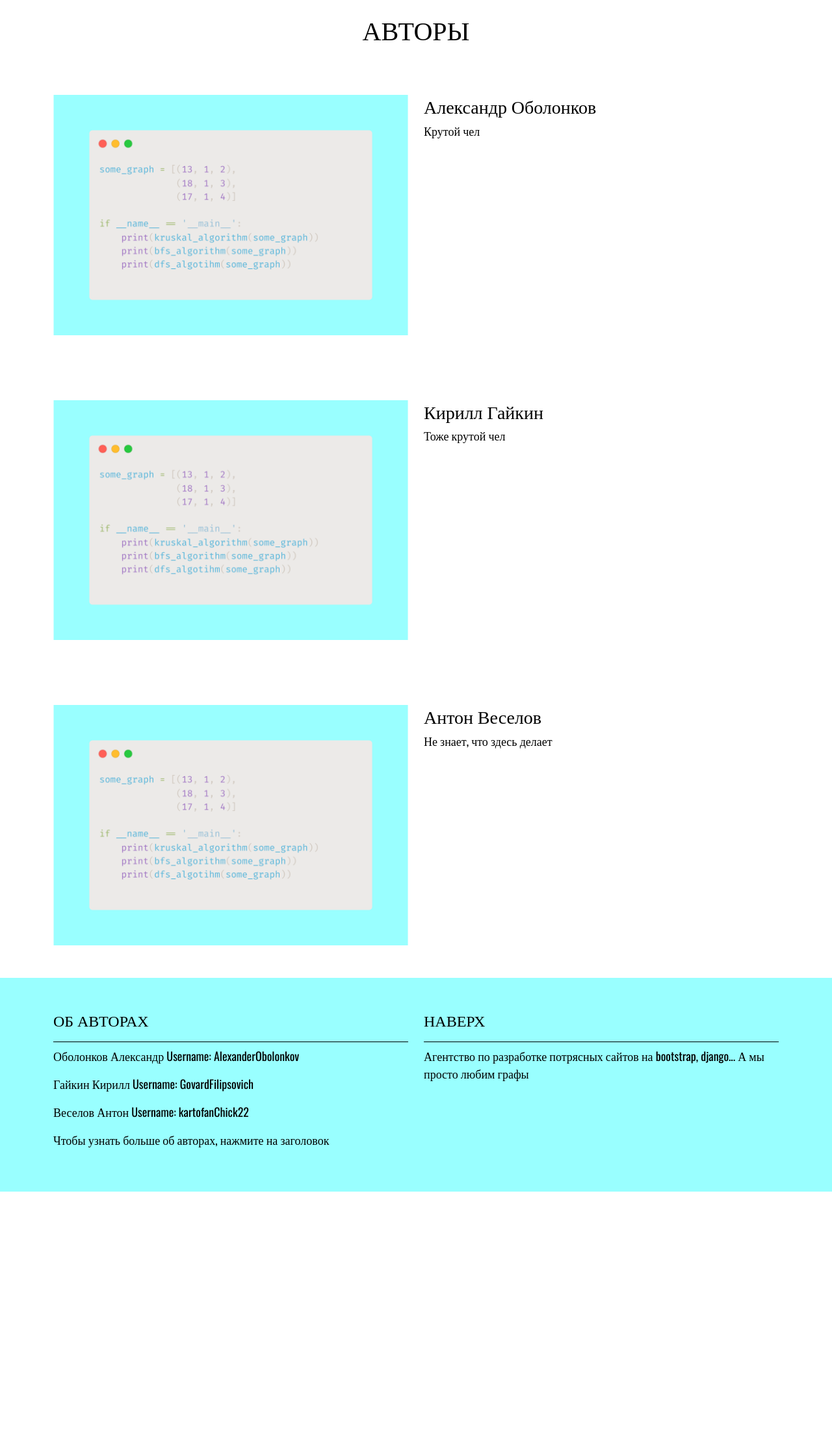
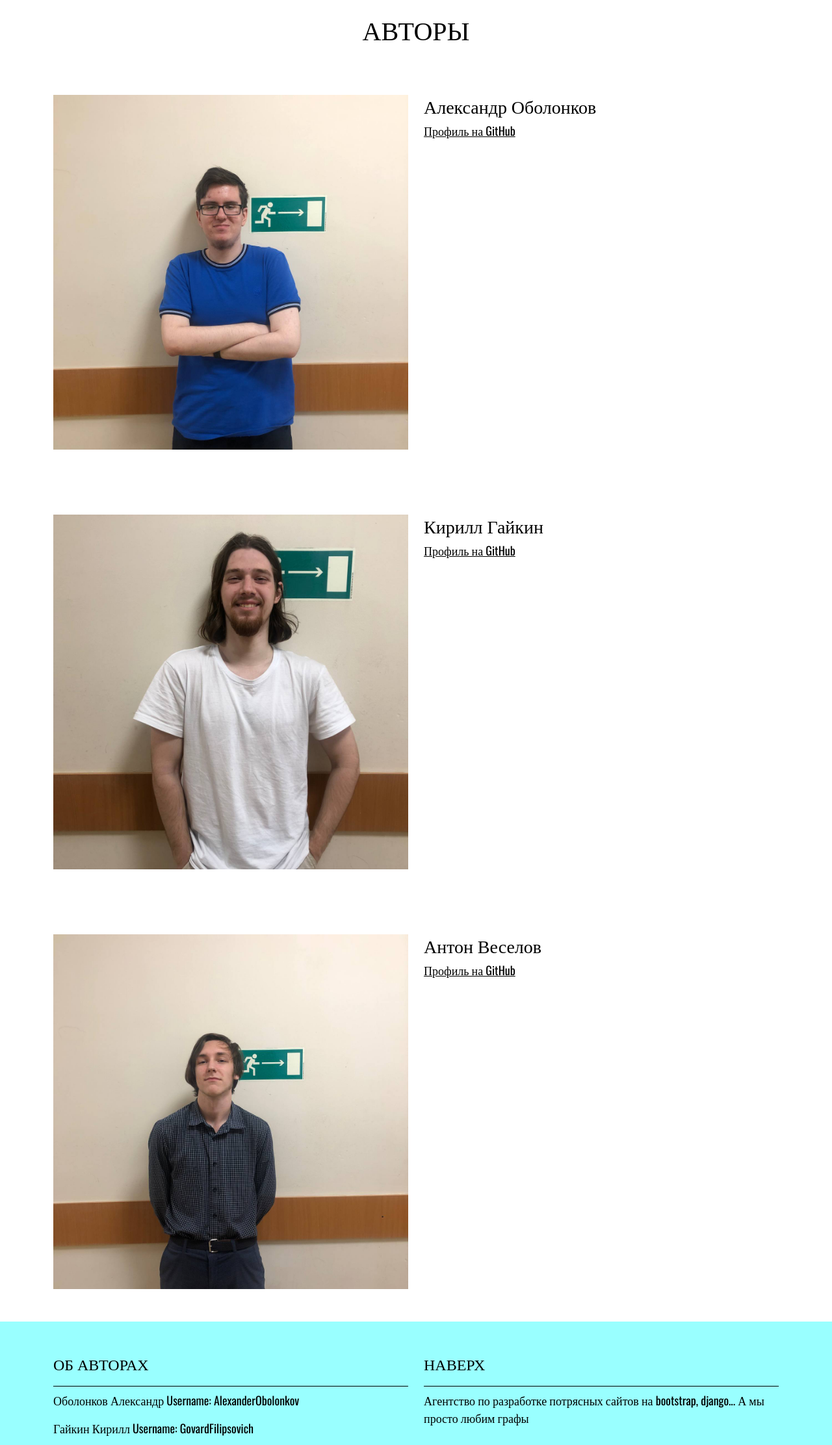
Before and after one commit to AlexanderObolonkov/DjangoWebProject_C022_1_VOG, a Django app: page /authors in a window 1280 px wide. Shown: the part 80-2304 px from the top of the page at 65% size. Before the commit the page ends 1914 px from the top, so only its background shows below. Run offline with Django 4.2, Linux system fonts and the light colour scheme.

Commit message:
Edited authors page

```diff
--- a/graph_site/templates/graph_site/authors.html
+++ b/graph_site/templates/graph_site/authors.html
@@ -10,11 +10,11 @@
         <div class="container">
             <div class="row align-items-start">
                 <div class="col-lg-6 col-sm-12">
-                    <img src="{% static 'img/story.png' %}" alt="story">
+                    <img src="{% static 'img/authors_1.jpg' %}" alt="story">
                 </div>
                 <div class="col-lg-6 col-sm-12">
                     <h3>Александр Оболонков</h3>
-                    <p>Крутой чел</p>
+                    <a href="https://github.com/AlexanderObolonkov">Профиль на GitHub</a>
                 </div>
             </div>
         </div>
@@ -23,11 +23,11 @@
         <div class="container">
             <div class="row align-items-start">
                 <div class="col-lg-6 col-sm-12">
-                    <img src="{% static 'img/story.png' %}" alt="story">
+                    <img src="{% static 'img/authors_2.jpg' %}" alt="story">
                 </div>
                 <div class="col-lg-6 col-sm-12">
                     <h3>Кирилл Гайкин</h3>
-                    <p>Тоже крутой чел</p>
+                    <a href="https://github.com/GovardFilipsovich">Профиль на GitHub</a>
                 </div>
             </div>
         </div>
@@ -36,11 +36,11 @@
         <div class="container">
             <div class="row align-items-start">
                 <div class="col-lg-6 col-sm-12">
-                    <img src="{% static 'img/story.png' %}" alt="story">
+                    <img src="{% static 'img/authors_3.jpg' %}" alt="story">
                 </div>
                 <div class="col-lg-6 col-sm-12">
                     <h3>Антон Веселов</h3>
-                    <p>Не знает, что здесь делает</p>
+                    <a href="https://github.com/kartofanChik22">Профиль на GitHub</a>
                 </div>
             </div>
         </div>
```
Also changed, not shown: graph_site/static/img/authors_1.jpg (added), graph_site/static/img/authors_2.jpg (added), graph_site/static/img/authors_3.jpg (added).
